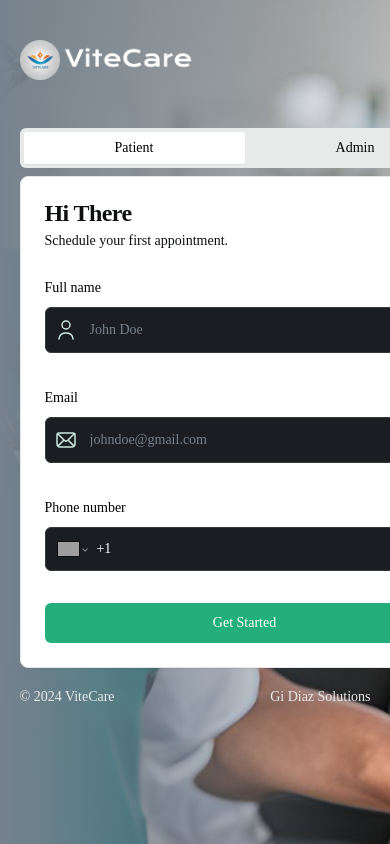
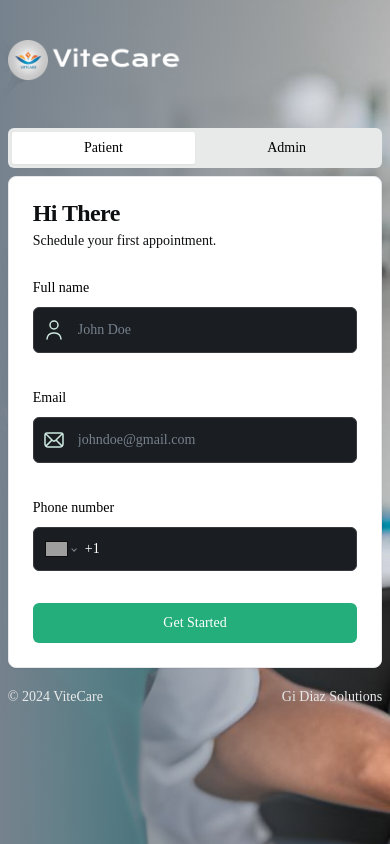
Before and after one commit to YoshiTunaiga/vitecare_gi, a React (Vite) app: page / in a window 390 px wide. Built offline with nearby package versions, Linux system fonts and the light colour scheme; no server answers; grey boxes are pictures that could not be loaded.

Commit message:
fix: responsive home  patient form

```diff
--- a/src/pages/Home.tsx
+++ b/src/pages/Home.tsx
@@ -13,10 +13,10 @@ import ViteCareLogo from "../components/ViteCareLogo";
 const Home = () => {
   return (
     <div className="bg-auto bg-no-repeat h-screen bg-center bg-[url('./assets/images/providerbg.png')]">
-      <section className="remove-scrollbar px-[5%] my-auto relative overflow-y-auto flex-1 bg-gradient-to-r from-dark-600 h-screen">
+      <section className="remove-scrollbar px-[2%] relative flex-1 overflow-y-auto my-auto bg-gradient-to-r from-dark-600 h-screen">
         <div className="sub-container max-w-[450px]">
           <ViteCareLogo />
-          <Tabs defaultValue="patient" className="w-[450px]">
+          <Tabs defaultValue="patient" className="">
             <TabsList className="grid w-full grid-cols-2 bg-light-200">
               <TabsTrigger
                 value="patient"
```
